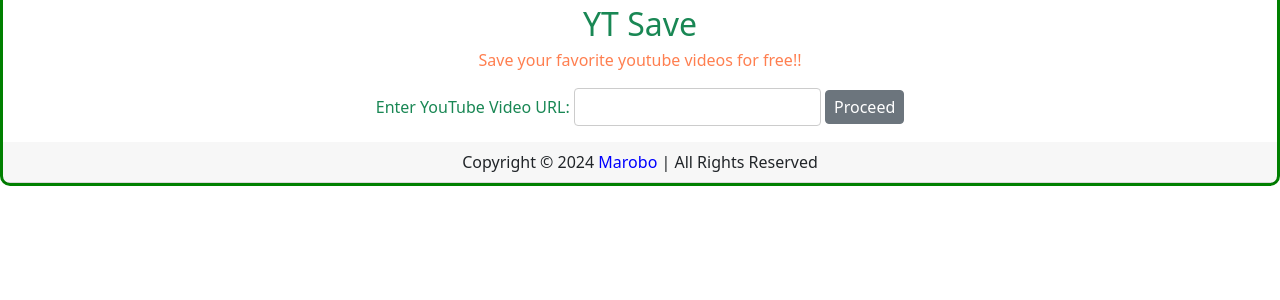
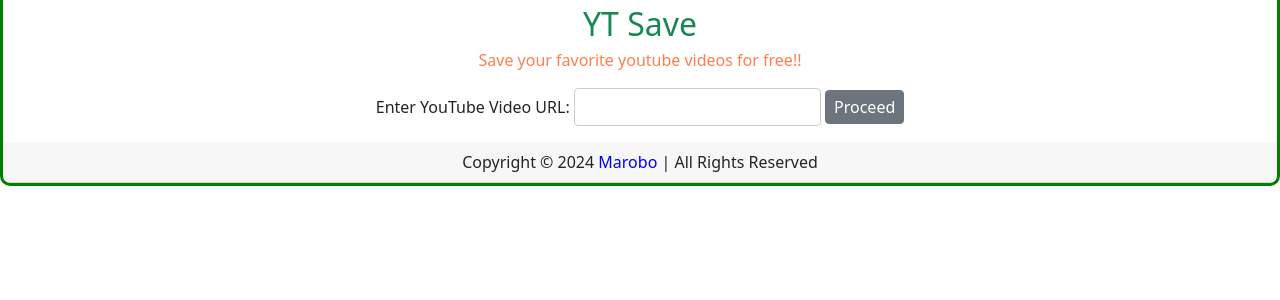
Before and after one commit to marobo/youtube_project, a Django app: page /download/ in a window 1280 px wide. Shown: the part 44-344 px from the top of the page. Run offline with Django 5.2, Linux system fonts and the light colour scheme.

Commit message:
removed label form

```diff
--- a/templates/base.html
+++ b/templates/base.html
@@ -32,10 +32,6 @@
                     color: #ff7f50;
                 }
                 form {
-                    label {
-                        color: #198754;
-                        font-weight: 500;
-                    }
                     input[type=url], select {
                         padding: 6px 7px;
                         display: inline-block;
```
